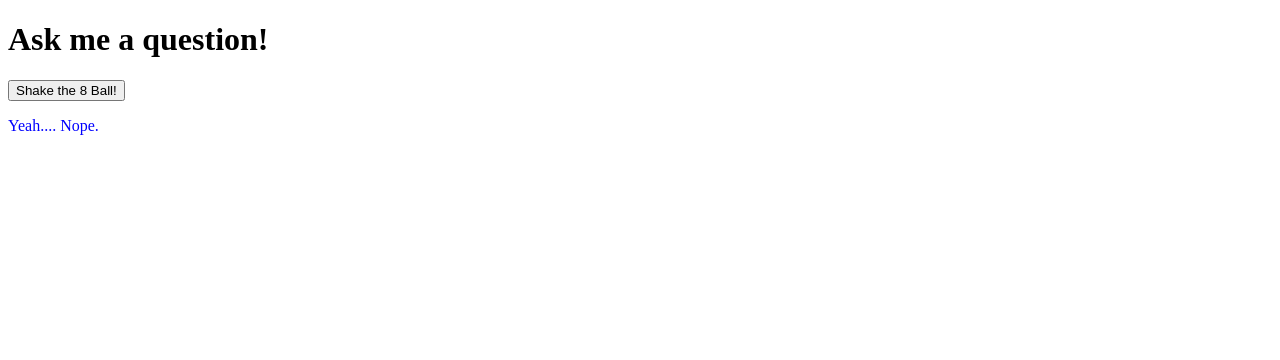
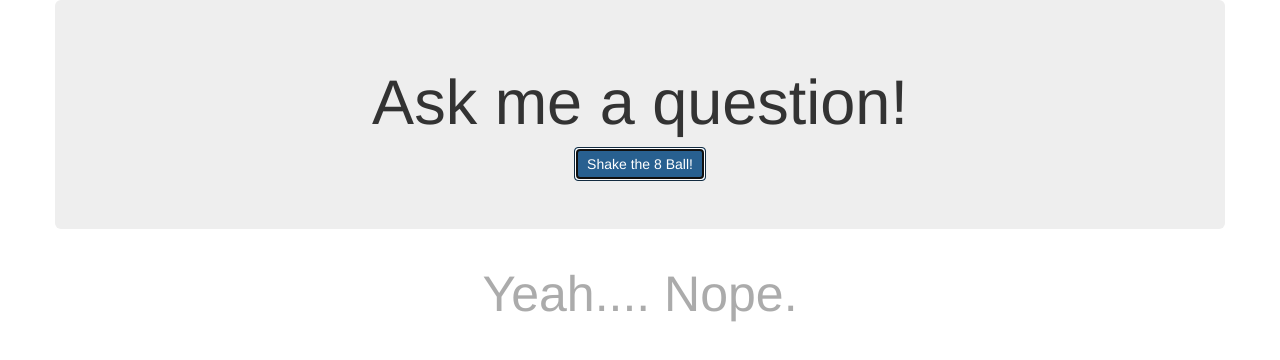
Before and after one commit to lisaschoofs/jquery_magic8ball, a plain HTML site: page index.html in a window 1280 px wide. Both pictures are taken after a click on the button "Shake the 8 Ball!". Drawn offline with nearby package versions, Linux system fonts and the light colour scheme.

Commit message:
hides old answers, fadeout animation, adds bootstrap styling

```diff
--- a/client.js
+++ b/client.js
@@ -29,14 +29,15 @@ function getRandomAnswer() {
 
 function eventListener() {
   $('.container').on('click', '#shake', function() {
-    console.log('shake button clicked!');
+    $(".answer").children().last().hide();
     appendDom();
   });
 
 function appendDom() {
-  $('.container').append("<div class='answer'></div>");
-    var $el = $(".container").children().last();
+  $('.answer').append("<div></div>");
+    var $el = $(".answer").children().last();
     $el.append("<p>" + getRandomAnswer() + "</p>");
+    $el.fadeOut(5000);
   }
 
 }
--- a/index.html
+++ b/index.html
@@ -4,16 +4,25 @@
     <meta charset="utf-8">
     <title>Magic 8 Ball</title>
     <link rel="stylesheet" href="style.css">
+    <link rel="stylesheet" href="https://maxcdn.bootstrapcdn.com/bootstrap/3.3.7/css/bootstrap.min.css" integrity="sha384-BVYiiSIFeK1dGmJRAkycuHAHRg32OmUcww7on3RYdg4Va+PmSTsz/K68vbdEjh4u" crossorigin="anonymous">
     <script type="text/javascript" src="jquery.js"></script>
     <script type="text/javascript" src="client.js"></script>
   </head>
   <body>
     <div class="container">
-      <h1>Ask me a question!</h1>
-      <button id="shake">Shake the 8 Ball!</button>
+
+      <div class="row">
+        <div class="col-md-12 jumbotron">
+          <h1>Ask me a question!</h1>
+          <button type="button" class="btn btn-primary" id="shake">Shake the 8 Ball!</button>
+        </div>
+      </div>
+
+      <div class="row">
+        <div class="col-md-12 answer">
+        </div>
+      </div>
     </div>
-    <div class="answer">
 
-    </div>
   </body>
 </html>
--- a/style.css
+++ b/style.css
@@ -1,3 +1,8 @@
-p {
-  color: blue;
+.jumbotron {
+  text-align: center;
 }
+
+.answer {
+  text-align: center;
+  font-size: 50px;
+}
```
